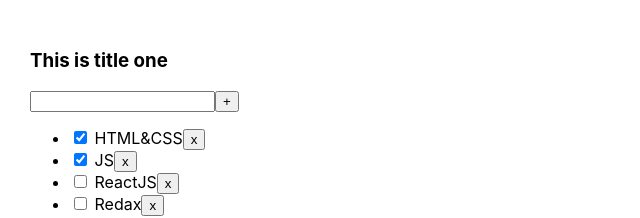
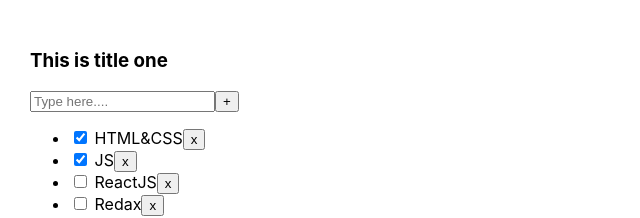
Before and after one commit to EleonoraPavlova/todo-react, a React (Create React App) app: page / in a window 1280 px wide. Shown: the top 218 px of the page, without its empty margins (0-640 px from the left). Built offline with nearby package versions, Linux system fonts and the light colour scheme.

Commit message:
TodoList improved

```diff
--- a/package.json
+++ b/package.json
@@ -47,6 +47,7 @@
     ]
   },
   "devDependencies": {
-    "@babel/plugin-proposal-private-property-in-object": "^7.21.11"
+    "@babel/plugin-proposal-private-property-in-object": "^7.21.11",
+    "@types/uuid": "^9.0.2"
   }
 }
--- a/src/App.tsx
+++ b/src/App.tsx
@@ -1,44 +1,36 @@
 import React, { useState } from 'react';
 import "./style/App.css";
 import TodoList, { Task } from './components/TodoList';
+import { v1 } from "uuid";
+
 // import App1 from "./homework/App1";
 // import dataState from "./homework/state";
 
 
-export type FilterValues = "all" | "complited" | "active"
+
+function App() {
+  let [tasks, setTasks] = useState<Task[]>([
+    { id: v1(), title: "HTML&CSS", isDone: true },
+    { id: v1(), title: "JS", isDone: true },
+    { id: v1(), title: "ReactJS", isDone: false },
+    { id: v1(), title: "Redax", isDone: false }
+  ])
+
+  function removeTask(id: string) {
+    setTasks(tasks.filter(t => t.id !== id))
+  }
 
 
-function App() {
-  let [tasks, setTasks] = useState<Array<Task>>([
-    { id: 1, title: "HTML&CSS", isDone: true },
-    { id: 2, title: "JS", isDone: true },
-    { id: 3, title: "ReactJS", isDone: false },
-    { id: 4, title: "Redax", isDone: false }
-  ])
-
-  let [filter, setFilter] = useState<FilterValues>("all")
-
-  function removeTask(id: number) {
-    let filteredTasks = tasks.filter(t => t.id !== id)
-    setTasks(filteredTasks)
+  function addTask(inputValue: string) {
+    let newTask = { id: v1(), title: inputValue, isDone: false }
+    let newTasks = [newTask, ...tasks]
+    setTasks(newTasks)
   }
 
-  let tasksForTodo = tasks;
-  if (filter === "complited") {
-    tasksForTodo = tasks.filter(t => t.isDone === true)
-  }
-
-  if (filter === "active") {
-    tasksForTodo = tasks.filter(t => t.isDone === false)
-  }
-
-  function changeFilter(value: FilterValues) {
-    return setFilter(value)
-  }
 
   return (
     <div className="App">
-      <TodoList tasks={tasksForTodo} title1={"This is title one"} removeTask={removeTask} changeFilter={changeFilter} />
+      <TodoList tasks={tasks} title1={"This is title one"} removeTask={removeTask} addTask={addTask} />
       {/* <App1 title={dataState.data1.title} tasks={dataState.data1.tasks} students={dataState.data1.students} /> */}
     </div>
   );
--- a/src/components/TodoList.tsx
+++ b/src/components/TodoList.tsx
@@ -1,6 +1,5 @@
-import React from 'react';
+import React, { ChangeEvent, KeyboardEvent, useState } from 'react';
 import '../App';
-import { FilterValues } from "../App";
 
 
 type TodoListProps = {
@@ -8,34 +7,74 @@ type TodoListProps = {
   title2?: number
   title3?: boolean
   tasks: Task[]
-  removeTask: (id: number) => void
-  changeFilter: (value: FilterValues) => void
+  removeTask: (id: string) => void
+  addTask: (inputValue: string) => void
 }
 
 export type Task = {
-  id: number
+  id: string
   title: string
   isDone: boolean
 }
 
+type FilterValues = "all" | "completed" | "active"
+
 function TodoList(props: TodoListProps) {
+  let [filter, setFilter] = useState<FilterValues>("all")
+
+
+
+  const filterList = () => {
+    let tasksForTodo = props.tasks;
+    switch (filter) {
+      case "completed": {
+        return tasksForTodo = props.tasks.filter(t => !t.isDone);
+      }
+      case "active": {
+        return tasksForTodo = props.tasks.filter(t => t.isDone);
+      }
+      default: return props.tasks;
+    }
+  }
+
+
+  function changeFilter(value: FilterValues) {
+    return setFilter(value)
+  }
+
+  let [inputValue, setInputValue] = useState("")
+  const onChangeHandler = (e: ChangeEvent<HTMLInputElement>) => {
+    setInputValue(e.currentTarget.value)
+  }
+
+  const onKeyDownHandler = (e: KeyboardEvent<HTMLInputElement>) => {
+    if (e.key === "Enter") {
+      props.addTask(e.currentTarget.value)
+      setInputValue("");
+    }
+  }
 
   return (
     <div>
       <h3>{props.title1}{props.title2}</h3>
       <div>
-        <input />
-        <button>+</button>
+        <input type="text" placeholder="Type here...." value={inputValue}
+          onChange={onChangeHandler}
+          onKeyDown={onKeyDownHandler} />
+        <button onClick={() => {
+          props.addTask(inputValue);
+          setInputValue("");
+        }}>+</button>
       </div>
       <ul>
-        {props.tasks.map(item => (<li key={item.id} ><input type="checkbox" defaultChecked={item.isDone} /> <span>{item.title}</span>
+        {filterList().map(item => (<li key={item.id} ><input type="checkbox" defaultChecked={item.isDone} /> <span>{item.title}</span>
           <button onClick={() => { props.removeTask(item.id) }}>x</button></li>)
         )}
       </ul>
       <div>
-        <button onClick={() => { props.changeFilter("all") }}>All</button>
-        <button onClick={() => { props.changeFilter("active") }}>Active</button>
-        <button onClick={() => { props.changeFilter("complited") }}>Completed</button>
+        <button onClick={() => { changeFilter("all") }}>All</button>
+        <button onClick={() => { changeFilter("active") }}>Active</button>
+        <button onClick={() => { changeFilter("completed") }}>Completed</button>
       </div>
     </div >
 
```
Also changed, not shown: 1 other file (tests, documents, lock files or other folders).
